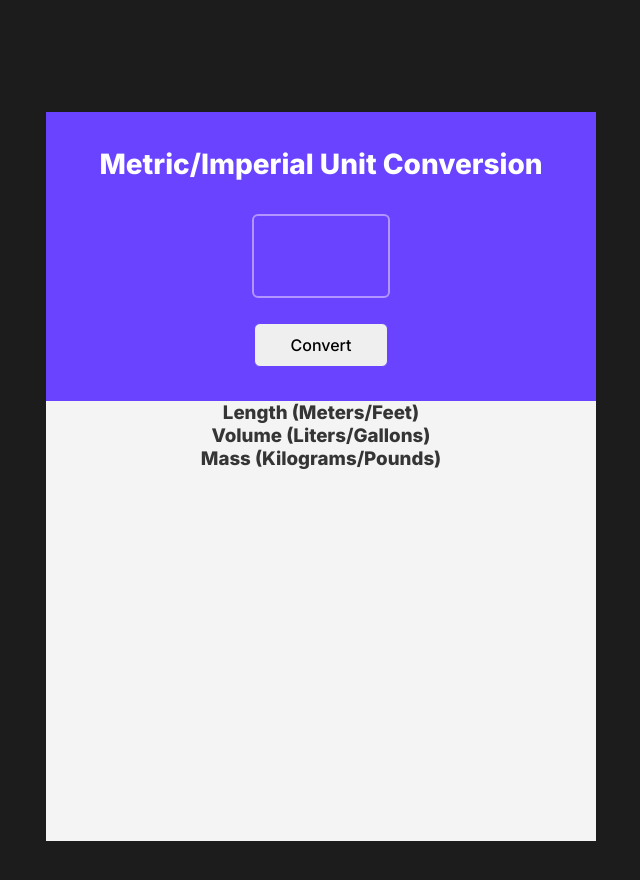
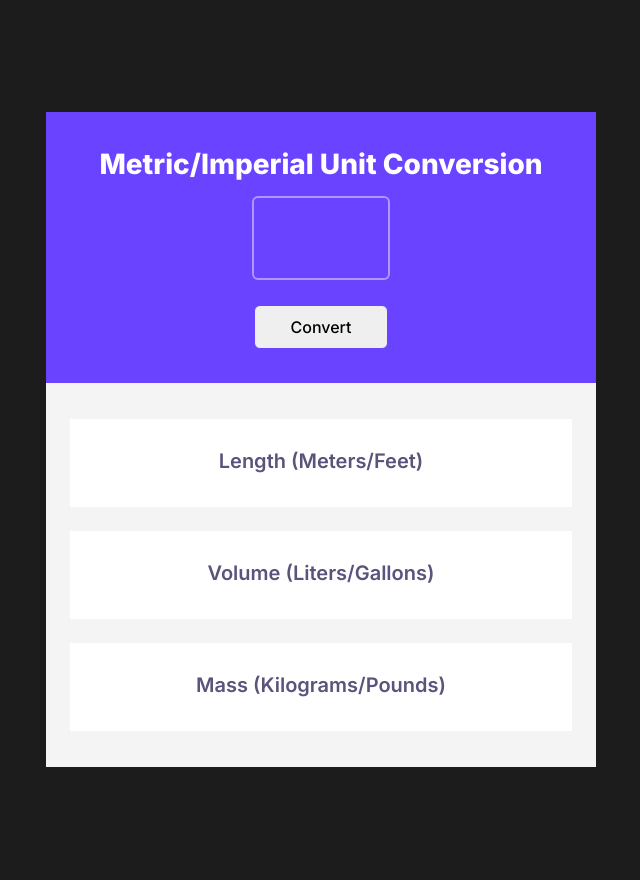
Before and after one commit to PetrValenta92/unit-corverter, a website built with Vite: page index.html in a window 1280 px wide. Shown: the whole page, without its empty margins (319-959 px from the left). Built offline with nearby package versions, Linux system fonts and the light colour scheme.

Commit message:
Update index.css

```diff
--- a/index.css
+++ b/index.css
@@ -22,10 +22,11 @@ body {
 }
 
 .container {
-    font-family: 'Inter', Helvetica, sans-serif;
+  font-family: "Inter", Helvetica, sans-serif;
+  font-size: 1rem;
+  font-weight: 400;
   background-color: var(--background-gray);
   max-width: 34.375rem;
-    min-height: 45.5625rem;
   margin: 7rem auto;
   text-align: center;
 }
@@ -45,18 +46,19 @@ body {
 
 .unit-input {
   max-width: 25%;
-    margin: 1.875rem auto 1.5625rem auto;
+  margin: 0.75rem auto 1.5625rem auto;
   border: 2px solid var(--input-border-purple);
   background-color: var(--input-section-purple);
   color: var(--main-white);
-    font-family: 'Inter', Helvetica, sans-serif;
+  font-family: "Inter", Helvetica, sans-serif;
   font-weight: 800;
   font-size: 3.625rem;
   line-height: 1.375;
   text-align: center;
 }
 
-.unit-input:focus, .unit-input:hover {
+.unit-input:focus,
+.unit-input:hover {
   border: 2px solid var(--main-white);
 }
 
@@ -64,37 +66,55 @@ body {
   margin: 0 auto 2.125rem;
   padding: 0.5625rem 2.25rem;
   border: 1px solid var(--input-section-purple);
-    font-family: 'Inter', Helvetica, sans-serif;
+  font-family: "Inter", Helvetica, sans-serif;
   font-weight: 500;
   font-size: 1rem;
   line-height: 1.5;
   cursor: pointer;
 }
 
-.convert-btn:focus, .convert-btn:hover {
+.convert-btn:focus,
+.convert-btn:hover {
   background-color: var(--unit-output-black);
   color: var(--main-white);
   border: 1px solid var(--input-border-purple);
 }
 
-.output {
-    background-color: var(--main-white);
-    margin: 1.5rem;
+.unit-outputs-section {
+  display: flex;
+  flex-direction: column;
 }
 
-.length-output {
+.unit-output {
+  background-color: var(--main-white);
+  margin: 0 1.5rem 1.5rem;
+}
+
+.length-unit-output {
   margin-top: 2.25rem;
 }
 
-.unit-title {
-    color: var(--unit-title-purple);
+.mass-unit-output {
+  margin-bottom: 2.25rem;
 }
 
-.unit-output {
+.unit-output-title {
+  margin: 2rem 4.875rem 0.25rem;
+  color: var(--unit-title-purple);
+  font-size: 1.25rem;
+  font-weight: 600;
+  line-height: 1;
+}
+
+.unit-output-text {
+  margin: 0.75rem;
+  padding: 0.25rem 0 0.5rem;
   color: var(--unit-output-black);
+  font-size: 0.875rem;
+  line-height: 1.25;
 }
 
 /* Utility classes */
 .rounded {
-    border-radius: .375rem;
+  border-radius: 0.375rem;
 }
```
Lines whose indentation alone changed are shown as unchanged.
